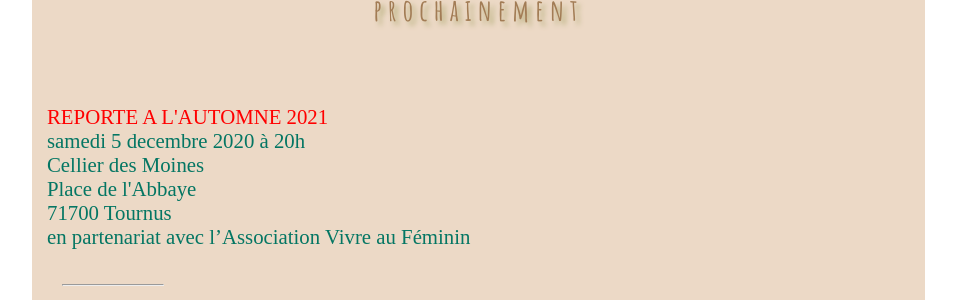
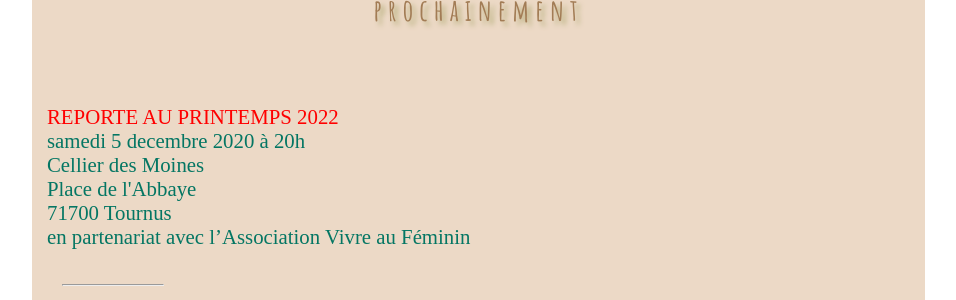
Before and after one commit to leshnik/revertouthaut, a Jekyll site: the page built from bercer-l-enfant-manquant.md, in a window 1280 px wide and 900 px high, scrolled down 3061 px. Shown: the part 155-455 px from the top of the window, without its empty margins (138-1094 px from the left). Built offline with Jekyll 4.4.1, drawn with Linux system fonts in a browser that asks for light colours.

Commit message:
change date bercer tournus

```diff
--- a/bercer-l-enfant-manquant.md
+++ b/bercer-l-enfant-manquant.md
@@ -208,7 +208,7 @@ summary: Basé sur des témoignages de mères, de sage-femmes, d’obstétricien
   <ul class="coming">
 
         <li>
-          <span style="color:red;">REPORTE A L'AUTOMNE 2021</span><br>
+          <span style="color:red;">REPORTE AU PRINTEMPS 2022</span><br>
           samedi 5 decembre 2020 à 20h<br>
           Cellier des Moines<br>
           Place de l'Abbaye<br>
```
